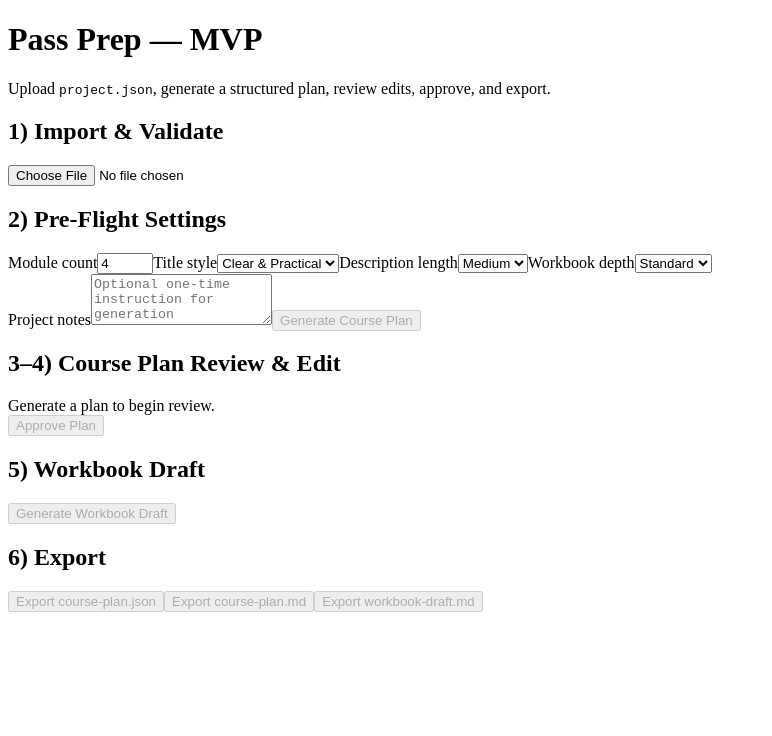
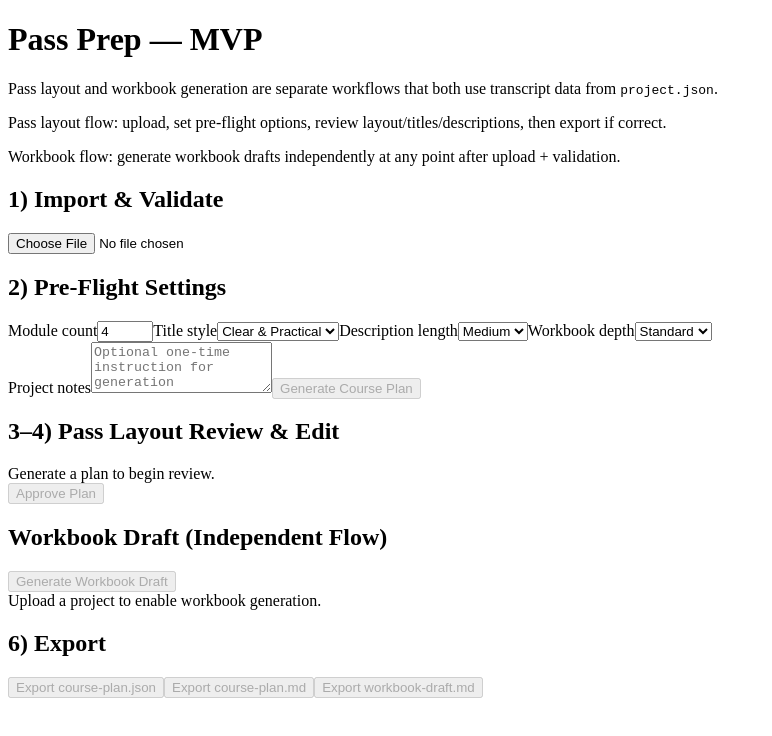
Before and after one commit to lp-jordan/lp-passprep, a Next.js app: page / in a window 1280 px wide. Shown: the top 736 px of the page, without its empty margins (0-772 px from the left). Built offline with nearby package versions, Linux system fonts and the light colour scheme.

Commit message:
Clarify independent workbook workflow

```diff
--- a/app/layout.tsx
+++ b/app/layout.tsx
@@ -3,7 +3,7 @@ import './global.css';
 
 export const metadata: Metadata = {
   title: 'Pass Prep MVP',
-  description: 'Upload project.json, generate a structured plan, review, approve, and export.'
+  description: 'Build Pass layout and workbook drafts as separate workflows from the same transcript source data.'
 };
 
 export default function RootLayout({ children }: { children: React.ReactNode }) {
--- a/components/PassPrepApp.tsx
+++ b/components/PassPrepApp.tsx
@@ -35,15 +35,12 @@ export function PassPrepApp() {
   const canGeneratePlan = Boolean(validationReport?.valid && uploadedProject && run);
 
   const workbookStatus = useMemo(() => {
-    if (!courseState) return '';
-    if (courseState.workbook) {
+    if (!uploadedProject) return 'Upload a project to enable workbook generation.';
+    if (courseState?.workbook) {
       return `Workbook generated (${courseState.metadata.settings.workbookDepth} depth).`;
     }
-    if (courseState.metadata.approved) {
-      return 'Plan approved. Workbook generation is now enabled.';
-    }
-    return 'Workbook not generated yet.';
-  }, [courseState]);
+    return 'Workbook not generated yet. It can be generated independently from Pass layout approval.';
+  }, [courseState, uploadedProject]);
 
   async function createRunRequest(currentSettings: Settings): Promise<RunRecord> {
     const response = await fetch('/api/runs', {
@@ -135,7 +132,7 @@ export function PassPrepApp() {
     return {
       ...next,
       metadata: { ...next.metadata, approved: false },
-      workbook: null
+      workbook: next.workbook
     };
   }
 
@@ -196,8 +193,9 @@ export function PassPrepApp() {
   }
 
   async function generateWorkbookDraft() {
-    if (!courseState?.metadata.approved || !run) return;
-    const withWorkbook = { ...courseState, workbook: buildWorkbook(courseState) };
+    if (!uploadedProject || !run) return;
+    const workbookSource = courseState ?? buildCourseState(uploadedProject, settings);
+    const withWorkbook = { ...workbookSource, workbook: buildWorkbook(workbookSource) };
     setCourseState(withWorkbook);
     await advanceStage(run.id, 'workbook-generated', {
       courseState: withWorkbook,
@@ -230,8 +228,10 @@ export function PassPrepApp() {
     <main className="container">
       <h1>Pass Prep — MVP</h1>
       <p className="muted">
-        Upload <code>project.json</code>, generate a structured plan, review edits, approve, and export.
+        Pass layout and workbook generation are separate workflows that both use transcript data from <code>project.json</code>.
       </p>
+      <p className="muted">Pass layout flow: upload, set pre-flight options, review layout/titles/descriptions, then export if correct.</p>
+      <p className="muted">Workbook flow: generate workbook drafts independently at any point after upload + validation.</p>
       {run ? <p className="muted">Run ID: {run.id}</p> : null}
 
       <section className="card">
@@ -327,7 +327,7 @@ export function PassPrepApp() {
       </section>
 
       <section className="card">
-        <h2>3–4) Course Plan Review &amp; Edit</h2>
+        <h2>3–4) Pass Layout Review &amp; Edit</h2>
         {courseState ? (
           <div className="review-area">
             {courseState.modules.map((module: CourseModule, moduleIndex: number) => (
@@ -389,8 +389,8 @@ export function PassPrepApp() {
       </section>
 
       <section className="card">
-        <h2>5) Workbook Draft</h2>
-        <button disabled={!courseState?.metadata.approved} onClick={generateWorkbookDraft}>
+        <h2>Workbook Draft (Independent Flow)</h2>
+        <button disabled={!uploadedProject} onClick={generateWorkbookDraft}>
           Generate Workbook Draft
         </button>
         <div className="muted">{workbookStatus}</div>
```
